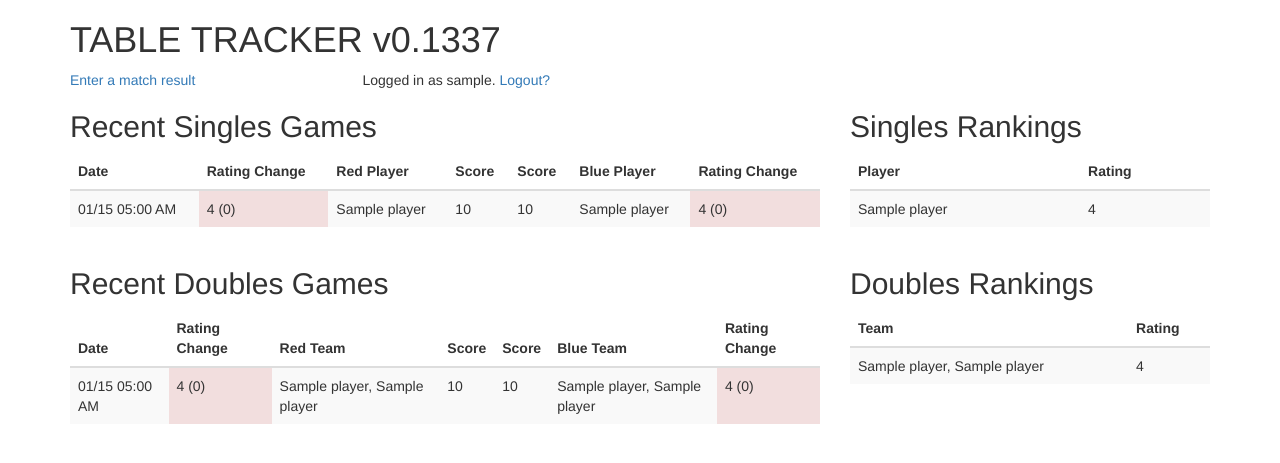
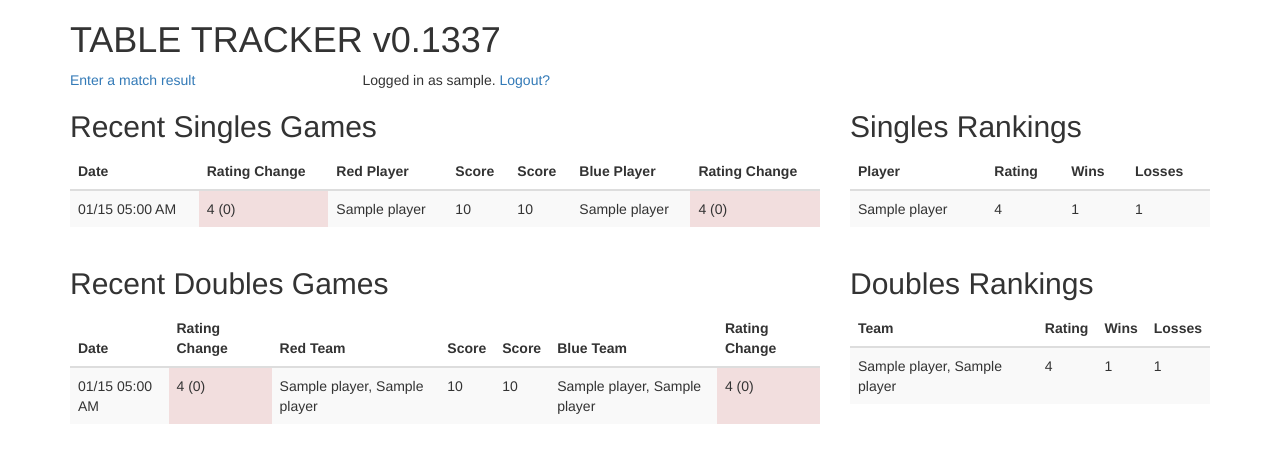
Before and after one commit to nnnolan/tabletracker, a Django app: page / in a window 1280 px wide. Shown: the top 463 px of the page. Run offline with Django 3.2, Linux system fonts and the light colour scheme; a user stored in the database is signed in; tables that the repository leaves empty hold one stand-in row (values such as "Sample post"); some libraries are stand-ins or nearby versions.

Commit message:
Added wins/losses column. Added a migration for losses bug for DB

```diff
--- a/foos/templates/foos/index.html
+++ b/foos/templates/foos/index.html
@@ -65,6 +65,8 @@
         <tr>
           <th>Player</th>
           <th>Rating</th>
+          <th>Wins</th>
+          <th>Losses</th>
         </tr>
         </thead>
         <tbody>
@@ -72,6 +74,8 @@
         <tr>
             <td>{{player.name}}</td>
             <td>{{player.rating}}</td>
+            <td>{{player.singles_wins}}</td>
+            <td>{{player.singles_losses}}</td>
         </tr>
       {% endfor %}
         </tbody>
@@ -134,6 +138,8 @@
         <tr>
           <th>Team</th>
           <th>Rating</th>
+          <th>Wins</th>
+          <th>Losses</th>
         </tr>
         </thead>
         <tbody>
@@ -141,6 +147,8 @@
         <tr>
             <td>{{team}}</td>
             <td>{{team.rating}}</td>
+            <td>{{team.wins}}</td>
+            <td>{{team.losses}}</td>
         </tr>
       {% endfor %}
         </tbody>
--- a/foos/views.py
+++ b/foos/views.py
@@ -181,10 +181,10 @@
 
     if player1_score > player2_score:
         player1.singles_wins += 1
-        player2.singles_losses -= 1
+        player2.singles_losses += 1
     elif player2_score > player1_score:
         player2.singles_wins += 1
-        player1.singles_losses -= 1
+        player1.singles_losses += 1
     else:
         player1.singles_draws += 1
         player2.singles_draws += 1
@@ -294,18 +294,18 @@
 
     if team1_score > team2_score:
         team1.wins += 1
-        team2.losses -= 1
+        team2.losses += 1
         team1.player1.doubles_wins += 1
         team1.player2.doubles_wins += 1
-        team2.player1.doubles_losses -= 1
-        team2.player2.doubles_losses -= 1
+        team2.player1.doubles_losses += 1
+        team2.player2.doubles_losses += 1
     elif team2_score > team1_score:
         team2.wins += 1
-        team1.losses -= 1
+        team1.losses += 1
         team2.player1.doubles_wins += 1
         team2.player2.doubles_wins += 1
-        team1.player1.doubles_losses -= 1
-        team1.player2.doubles_losses -= 1
+        team1.player1.doubles_losses += 1
+        team1.player2.doubles_losses += 1
     else:
         team1.draws += 1
         team2.draws += 1
```
Also changed, not shown: foos/migrations/0008_auto_20170203_0308.py (added).
